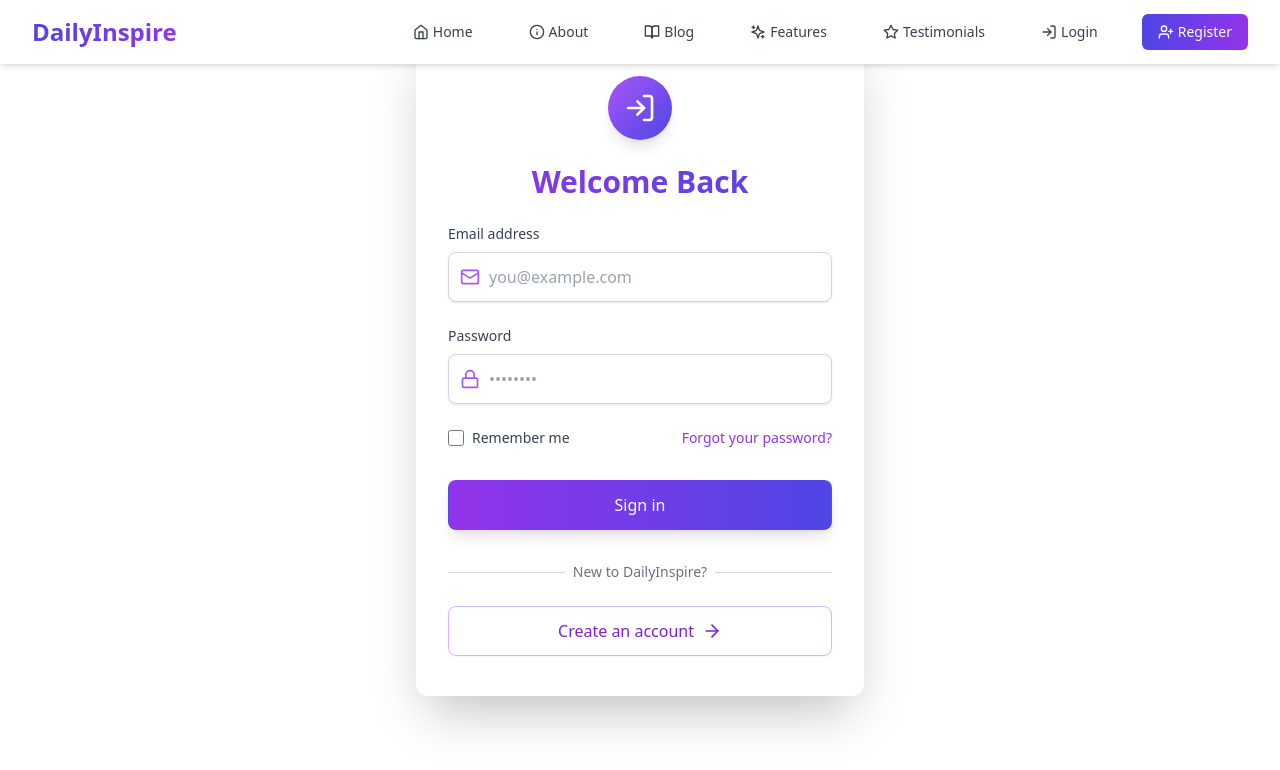
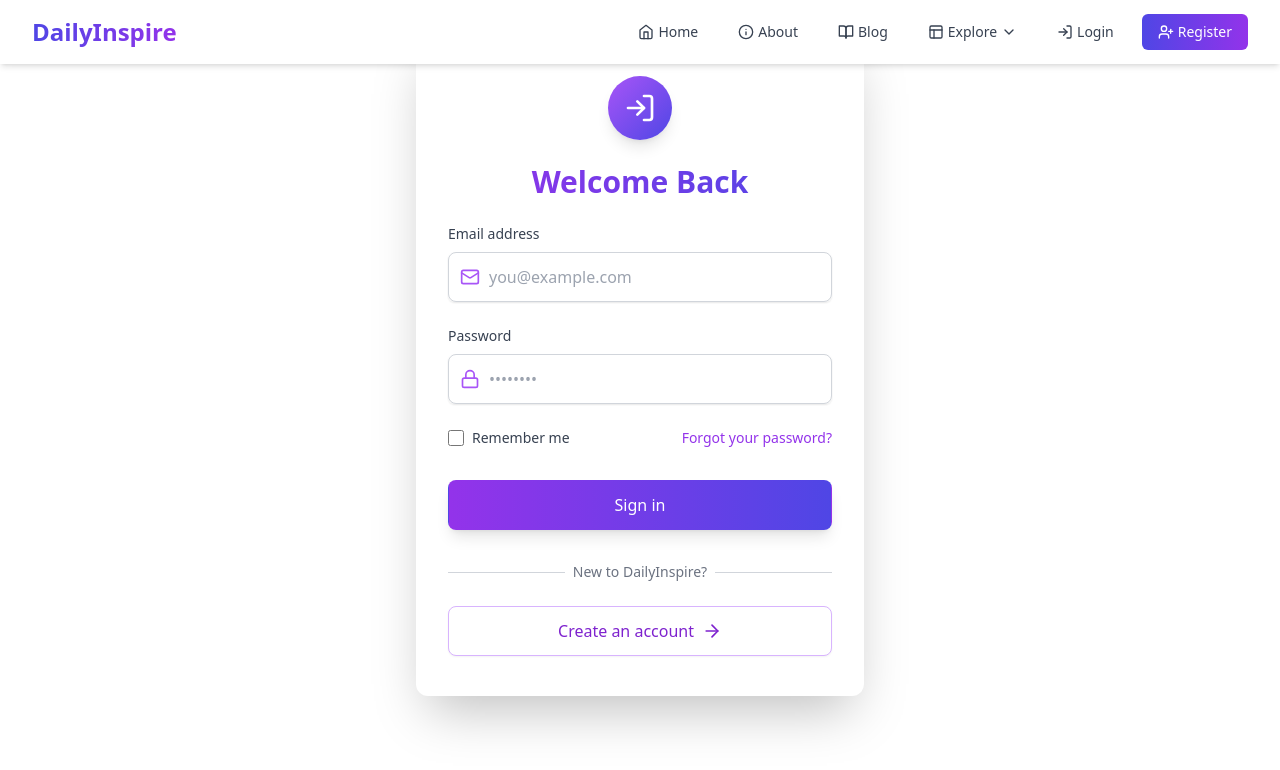
Before and after one commit to eyalyehiely/dailyInspire-client, a React (Vite) app: page /login in a window 1280 px wide. Shown: the top 770 px of the page. Built offline with nearby package versions, Linux system fonts and the light colour scheme.

Commit message:
Enhance Header component with dropdown navigation for home sections and improve mobile menu interactions; update TestimonialSection to include section ID for smooth scrolling and adjust formatting for better readability.

```diff
--- a/src/components/General/Header.jsx
+++ b/src/components/General/Header.jsx
@@ -1,5 +1,5 @@
 import React, { useState, useEffect } from "react";
-import { Link } from "react-router-dom";
+import { Link, useLocation, useNavigate } from "react-router-dom";
 import {
   Menu,
   X,
@@ -11,7 +11,8 @@ import {
   Star,
   LogIn,
   UserPlus,
-  LogOut,
+  ChevronDown,
+  Layout,
 } from "lucide-react";
 import LogoutButton from "./LogoutButton";
 
@@ -19,6 +20,10 @@ const Header = () => {
   const [isMenuOpen, setIsMenuOpen] = useState(false);
   const [isLoggedIn, setIsLoggedIn] = useState(false);
   const [user, setUser] = useState(null);
+  const [isHomeDropdownOpen, setIsHomeDropdownOpen] = useState(false);
+  const location = useLocation();
+  const navigate = useNavigate();
+  const isHomePage = location.pathname === "/";
 
   useEffect(() => {
     // Check if user is logged in
@@ -34,20 +39,45 @@ const Header = () => {
     }
   }, []);
 
-  return (
-    <header className="bg-white shadow-md fixed w-full top-0 left-0 z-50">
-      <div className="max-w-7xl mx-auto px-4 sm:px-6 lg:px-8">
-        <div className="flex justify-between h-16">
-          <div className="flex items-center">
-            <Link to="/" className="flex-shrink-0 flex items-center">
-              <span className="text-2xl font-bold bg-clip-text text-transparent bg-gradient-to-r from-indigo-600 to-purple-600">
-                DailyInspire
-              </span>
-            </Link>
-          </div>
+  const closeAllDropdowns = () => {
+    setIsHomeDropdownOpen(false);
+  };
 
-          {/* Desktop Navigation */}
-          <nav className="hidden md:flex items-center space-x-8">
+  // Close home dropdown when clicking outside
+  useEffect(() => {
+    const handleClickOutside = (event) => {
+      // Only close if clicking outside dropdown elements
+      if (!event.target.closest(".dropdown-container")) {
+        closeAllDropdowns();
+      }
+    };
+
+    document.addEventListener("click", handleClickOutside);
+    return () => {
+      document.removeEventListener("click", handleClickOutside);
+    };
+  }, []);
+
+  // Function to handle section navigation
+  const scrollToSection = (sectionId) => {
+    closeAllDropdowns();
+    setIsMenuOpen(false);
+
+    if (isHomePage) {
+      // If already on home page, scroll to section
+      const element = document.getElementById(sectionId);
+      if (element) {
+        element.scrollIntoView({ behavior: "smooth" });
+      }
+    } else {
+      // Navigate to home page with the section hash
+      navigate(`/#${sectionId}`);
+    }
+  };
+
+  // Links that work on any page
+  const mainNavLinks = (
+    <>
       <Link
         to="/"
         className="text-gray-700 hover:text-indigo-600 px-3 py-2 rounded-md text-sm font-medium flex items-center"
@@ -71,24 +101,52 @@ const Header = () => {
         <BookOpen className="h-4 w-4 mr-1" />
         Blog
       </Link>
+    </>
+  );
 
-            {/* Show these links only if not logged in */}
-            {!isLoggedIn ? (
-              <>
-                <a
-                  href="#features"
+  // Links that are specific to the home page (Explore dropdown)
+  const homePageLinks = (
+    <div className="relative dropdown-container">
+      <button
+        onClick={(e) => {
+          e.stopPropagation();
+          setIsHomeDropdownOpen(!isHomeDropdownOpen);
+        }}
         className="text-gray-700 hover:text-indigo-600 px-3 py-2 rounded-md text-sm font-medium flex items-center"
       >
-                  <Sparkles className="h-4 w-4 mr-1" />
+        <Layout className="h-4 w-4 mr-1" />
+        Explore
+        <ChevronDown
+          className={`h-4 w-4 ml-1 transition-transform ${
+            isHomeDropdownOpen ? "rotate-180" : ""
+          }`}
+        />
+      </button>
+
+      {isHomeDropdownOpen && (
+        <div className="absolute z-10 mt-2 w-48 bg-white rounded-md shadow-lg py-1 ring-1 ring-black ring-opacity-5 dropdown-container">
+          <button
+            onClick={() => scrollToSection("features")}
+            className="block w-full text-left px-4 py-2 text-sm text-gray-700 hover:bg-gray-100 flex items-center"
+          >
+            <Sparkles className="h-4 w-4 mr-2" />
             Features
-                </a>
-                <a
-                  href="#testimonials"
-                  className="text-gray-700 hover:text-indigo-600 px-3 py-2 rounded-md text-sm font-medium flex items-center"
+          </button>
+          <button
+            onClick={() => scrollToSection("testimonials")}
+            className="block w-full text-left px-4 py-2 text-sm text-gray-700 hover:bg-gray-100 flex items-center"
           >
-                  <Star className="h-4 w-4 mr-1" />
+            <Star className="h-4 w-4 mr-2" />
             Testimonials
-                </a>
+          </button>
+        </div>
+      )}
+    </div>
+  );
+
+  // Auth links
+  const authLinks = !isLoggedIn ? (
+    <>
       <Link
         to="/login"
         className="text-gray-700 hover:text-indigo-600 px-3 py-2 rounded-md text-sm font-medium flex items-center"
@@ -106,7 +164,6 @@ const Header = () => {
     </>
   ) : (
     <>
-                {/* Show these links when logged in */}
       <Link
         to="/preferences"
         className="text-gray-700 hover:text-indigo-600 px-3 py-2 rounded-md text-sm font-medium flex items-center"
@@ -116,13 +173,61 @@ const Header = () => {
       </Link>
       <LogoutButton variant="outline" size="sm" />
     </>
-            )}
+  );
+
+  // Mobile menu links for home page sections
+  const mobileHomePageLinks = (
+    <>
+      <div className="block px-3 py-2 rounded-md text-base font-medium text-gray-900 bg-gray-100">
+        <span className="flex items-center">
+          <Layout className="h-4 w-4 mr-2" />
+          Explore Home
+        </span>
+      </div>
+      <button
+        onClick={() => scrollToSection("features")}
+        className="block w-full text-left px-3 py-2 pl-8 rounded-md text-base font-medium text-gray-700 hover:text-indigo-600 hover:bg-gray-50 flex items-center"
+      >
+        <Sparkles className="h-4 w-4 mr-2" />
+        Features
+      </button>
+      <button
+        onClick={() => scrollToSection("testimonials")}
+        className="block w-full text-left px-3 py-2 pl-8 rounded-md text-base font-medium text-gray-700 hover:text-indigo-600 hover:bg-gray-50 flex items-center"
+      >
+        <Star className="h-4 w-4 mr-2" />
+        Testimonials
+      </button>
+    </>
+  );
+
+  return (
+    <header className="bg-white shadow-md fixed w-full top-0 left-0 z-50">
+      <div className="max-w-7xl mx-auto px-4 sm:px-6 lg:px-8">
+        <div className="flex justify-between h-16">
+          <div className="flex items-center">
+            <Link to="/" className="flex-shrink-0 flex items-center">
+              <span className="text-2xl font-bold bg-clip-text text-transparent bg-gradient-to-r from-indigo-600 to-purple-600">
+                DailyInspire
+              </span>
+            </Link>
+          </div>
+
+          {/* Desktop Navigation */}
+          <nav className="hidden md:flex items-center space-x-4">
+            {mainNavLinks}
+            {homePageLinks}
+            {authLinks}
           </nav>
 
           {/* Mobile menu button */}
           <div className="md:hidden flex items-center">
             <button
-              onClick={() => setIsMenuOpen(!isMenuOpen)}
+              onClick={(e) => {
+                e.stopPropagation();
+                setIsMenuOpen(!isMenuOpen);
+                closeAllDropdowns();
+              }}
               className="inline-flex items-center justify-center p-2 rounded-md text-gray-700 hover:text-indigo-600 hover:bg-gray-100 focus:outline-none focus:ring-2 focus:ring-inset focus:ring-indigo-500"
             >
               {isMenuOpen ? (
@@ -166,25 +271,12 @@ const Header = () => {
               Blog
             </Link>
 
-            {/* Show these links only if not logged in */}
+            {/* Submenu for Home sections */}
+            {mobileHomePageLinks}
+
+            {/* Auth links */}
             {!isLoggedIn ? (
               <>
-                <a
-                  href="#features"
-                  className="block px-3 py-2 rounded-md text-base font-medium text-gray-700 hover:text-indigo-600 hover:bg-gray-50 flex items-center"
-                  onClick={() => setIsMenuOpen(false)}
-                >
-                  <Sparkles className="h-4 w-4 mr-2" />
-                  Features
-                </a>
-                <a
-                  href="#testimonials"
-                  className="block px-3 py-2 rounded-md text-base font-medium text-gray-700 hover:text-indigo-600 hover:bg-gray-50 flex items-center"
-                  onClick={() => setIsMenuOpen(false)}
-                >
-                  <Star className="h-4 w-4 mr-2" />
-                  Testimonials
-                </a>
                 <Link
                   to="/login"
                   className="block px-3 py-2 rounded-md text-base font-medium text-gray-700 hover:text-indigo-600 hover:bg-gray-50 flex items-center"
@@ -204,7 +296,6 @@ const Header = () => {
               </>
             ) : (
               <>
-                {/* Show these links when logged in */}
                 <Link
                   to="/preferences"
                   className="block px-3 py-2 rounded-md text-base font-medium text-gray-700 hover:text-indigo-600 hover:bg-gray-50 flex items-center"
--- a/src/components/Home/TestimonialSection.jsx
+++ b/src/components/Home/TestimonialSection.jsx
@@ -1,4 +1,4 @@
-import React from 'react';
+import React from "react";
 
 const testimonials = [
   {
@@ -6,7 +6,8 @@ const testimonials = [
       "Starting my day with these inspirational quotes has completely changed my outlook. I feel more motivated and positive throughout the day.",
     author: "Sarah Johnson",
     role: "Marketing Executive",
-    image: "https://images.unsplash.com/photo-1494790108377-be9c29b29330?ixlib=rb-1.2.1&ixid=eyJhcHBfaWQiOjEyMDd9&auto=format&fit=facearea&facepad=2&w=256&h=256&q=80",
+    image:
+      "https://images.unsplash.com/photo-1494790108377-be9c29b29330?ixlib=rb-1.2.1&ixid=eyJhcHBfaWQiOjEyMDd9&auto=format&fit=facearea&facepad=2&w=256&h=256&q=80",
     color: "from-pink-400 to-pink-500",
   },
   {
@@ -14,7 +15,8 @@ const testimonials = [
       "As a teacher, I share the daily quote with my students every morning. It's become a ritual we all look forward to and sets a positive tone for learning.",
     author: "Michael Chen",
     role: "High School Teacher",
-    image: "https://images.unsplash.com/photo-1506794778202-cad84cf45f1d?ixlib=rb-1.2.1&ixid=eyJhcHBfaWQiOjEyMDd9&auto=format&fit=facearea&facepad=2&w=256&h=256&q=80",
+    image:
+      "https://images.unsplash.com/photo-1506794778202-cad84cf45f1d?ixlib=rb-1.2.1&ixid=eyJhcHBfaWQiOjEyMDd9&auto=format&fit=facearea&facepad=2&w=256&h=256&q=80",
     color: "from-purple-400 to-purple-500",
   },
   {
@@ -22,14 +24,18 @@ const testimonials = [
       "The quotes I receive are always relevant and thought-provoking. It's like the app knows exactly what I need to hear each day.",
     author: "Emma Rodriguez",
     role: "Freelance Designer",
-    image: "https://images.unsplash.com/photo-1438761681033-6461ffad8d80?ixlib=rb-1.2.1&ixid=eyJhcHBfaWQiOjEyMDd9&auto=format&fit=facearea&facepad=2&w=256&h=256&q=80",
+    image:
+      "https://images.unsplash.com/photo-1438761681033-6461ffad8d80?ixlib=rb-1.2.1&ixid=eyJhcHBfaWQiOjEyMDd9&auto=format&fit=facearea&facepad=2&w=256&h=256&q=80",
     color: "from-indigo-400 to-indigo-500",
   },
 ];
 
 const TestimonialSection = () => {
   return (
-    <section className="py-12 bg-gradient-to-b from-gray-50 to-white overflow-hidden">
+    <section
+      id="testimonials"
+      className="py-12 bg-gradient-to-b from-gray-50 to-white overflow-hidden"
+    >
       <div className="relative max-w-7xl mx-auto px-4 sm:px-6 lg:px-8">
         <div className="relative">
           <div className="text-center">
@@ -37,7 +43,8 @@ const TestimonialSection = () => {
               What our users are saying
             </h2>
             <p className="mt-3 max-w-2xl mx-auto text-xl text-gray-500 sm:mt-4">
-              Join thousands of people who have transformed their daily routine with our inspirational quotes.
+              Join thousands of people who have transformed their daily routine
+              with our inspirational quotes.
             </p>
           </div>
           <div className="mt-12 max-w-lg mx-auto grid gap-5 lg:grid-cols-3 lg:max-w-none">
@@ -46,18 +53,28 @@ const TestimonialSection = () => {
                 key={testimonial.author}
                 className="flex flex-col rounded-lg shadow-lg overflow-hidden transform transition-all duration-300 hover:scale-105 hover:shadow-xl"
               >
-                <div className={`flex-1 bg-white p-6 flex flex-col justify-between border-t-4 bg-gradient-to-r ${testimonial.color}`}>
+                <div
+                  className={`flex-1 bg-white p-6 flex flex-col justify-between border-t-4 bg-gradient-to-r ${testimonial.color}`}
+                >
                   <div className="flex-1">
                     <div className="block mt-2">
-                      <p className="text-xl font-semibold text-gray-900">"{testimonial.content}"</p>
+                      <p className="text-xl font-semibold text-gray-900">
+                        "{testimonial.content}"
+                      </p>
                     </div>
                   </div>
                   <div className="mt-6 flex items-center">
                     <div className="flex-shrink-0">
-                      <img className="h-10 w-10 rounded-full ring-2 ring-indigo-500" src={testimonial.image} alt="" />
+                      <img
+                        className="h-10 w-10 rounded-full ring-2 ring-indigo-500"
+                        src={testimonial.image}
+                        alt=""
+                      />
                     </div>
                     <div className="ml-3">
-                      <p className="text-sm font-medium text-gray-900">{testimonial.author}</p>
+                      <p className="text-sm font-medium text-gray-900">
+                        {testimonial.author}
+                      </p>
                       <div className="flex space-x-1 text-sm text-gray-800">
                         <p>{testimonial.role}</p>
                       </div>
```
Lines whose indentation alone changed are shown as unchanged.
